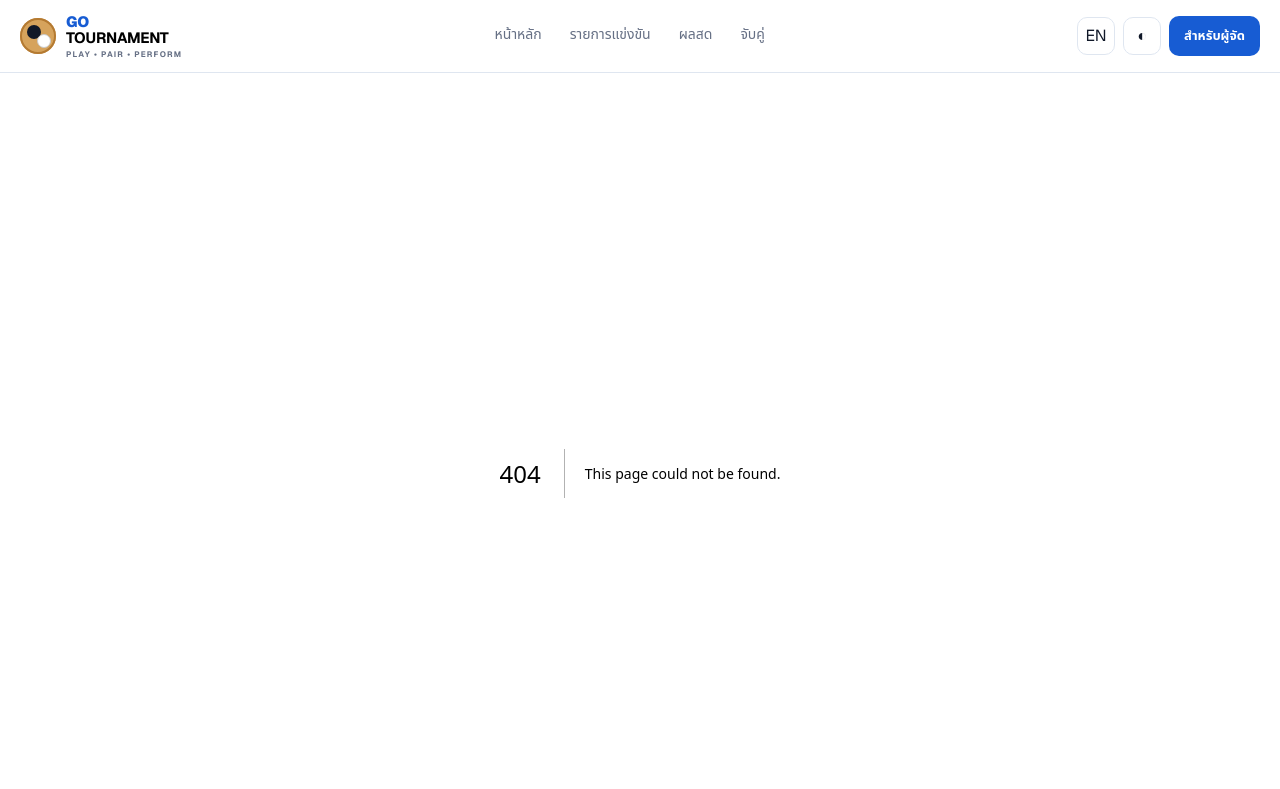
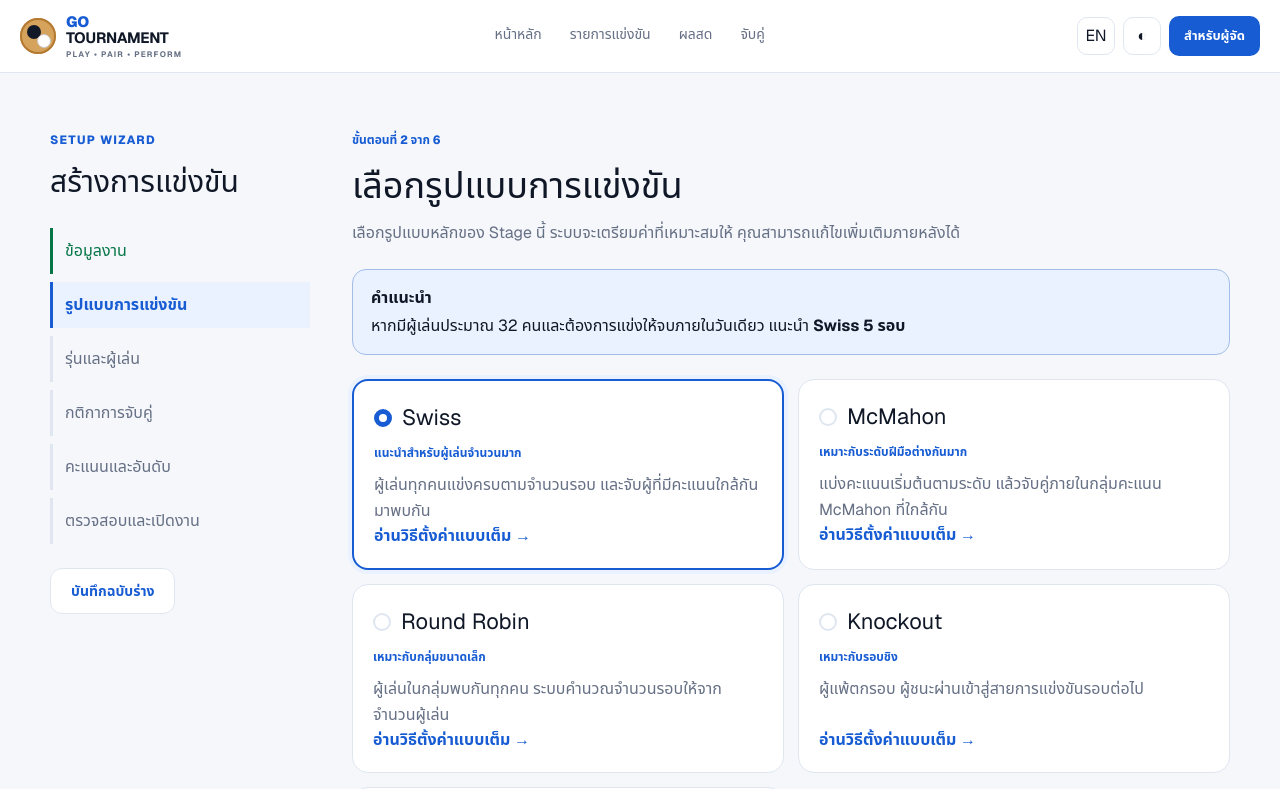
Before and after one commit to sawitree2168-sys/go-competition, a Next.js app: page /admin/setup in a window 1280 px wide. Before the commit this address had no page. Shown: the top 789 px of the page. Built offline with nearby package versions, Linux system fonts and the light colour scheme.

Commit message:
feat: add guided tournament setup wizard

```diff
--- /dev/null
+++ b/app/admin/setup/page.tsx
@@ -0,0 +1,39 @@
+import type { Metadata } from "next";
+
+export const metadata: Metadata = { title: "ตั้งค่าการแข่งขัน" };
+
+const formats = [
+  { name: "Swiss", tag: "แนะนำสำหรับผู้เล่นจำนวนมาก", text: "ผู้เล่นทุกคนแข่งครบตามจำนวนรอบ และจับผู้ที่มีคะแนนใกล้กันมาพบกัน" },
+  { name: "McMahon", tag: "เหมาะกับระดับฝีมือต่างกันมาก", text: "แบ่งคะแนนเริ่มต้นตามระดับ แล้วจับคู่ภายในกลุ่มคะแนน McMahon ที่ใกล้กัน" },
+  { name: "Round Robin", tag: "เหมาะกับกลุ่มขนาดเล็ก", text: "ผู้เล่นในกลุ่มพบกันทุกคน ระบบคำนวณจำนวนรอบให้จากจำนวนผู้เล่น" },
+  { name: "Knockout", tag: "เหมาะกับรอบชิง", text: "ผู้แพ้ตกรอบ ผู้ชนะผ่านเข้าสู่สายการแข่งขันรอบต่อไป" },
+  { name: "Custom", tag: "กิจกรรมพิเศษ", text: "สำหรับ GO Survival, Boss Battle หรือกติกาที่ไม่ใช่การแข่งขันมาตรฐาน" },
+];
+
+export default function SetupPage() {
+  return (
+    <section className="section-shell page-section setup-layout">
+      <aside className="setup-sidebar">
+        <span className="eyebrow">SETUP WIZARD</span><h1>สร้างการแข่งขัน</h1>
+        <ol>
+          <li className="done">ข้อมูลงาน</li><li className="current">รูปแบบการแข่งขัน</li><li>รุ่นและผู้เล่น</li><li>กติกาการจับคู่</li><li>คะแนนและอันดับ</li><li>ตรวจสอบและเปิดงาน</li>
+        </ol>
+        <button className="button button-secondary">บันทึกฉบับร่าง</button>
+      </aside>
+      <div className="setup-content">
+        <div className="setup-intro"><span>ขั้นตอนที่ 2 จาก 6</span><h2>เลือกรูปแบบการแข่งขัน</h2><p>เลือกรูปแบบหลักของ Stage นี้ ระบบจะเตรียมค่าที่เหมาะสมให้ คุณสามารถแก้ไขเพิ่มเติมภายหลังได้</p></div>
+        <div className="recommendation"><strong>คำแนะนำ</strong><p>หากมีผู้เล่นประมาณ 32 คนและต้องการแข่งให้จบภายในวันเดียว แนะนำ <b>Swiss 5 รอบ</b></p></div>
+        <div className="format-grid">
+          {formats.map((format, index) => (
+            <article className={index === 0 ? "format-card selected" : "format-card"} key={format.name}>
+              <div><span className="radio-dot" /><h3>{format.name}</h3></div>
+              <strong>{format.tag}</strong><p>{format.text}</p>
+              <button type="button">อ่านวิธีตั้งค่าแบบเต็ม →</button>
+            </article>
+          ))}
+        </div>
+        <div className="setup-actions"><button className="button button-secondary">ย้อนกลับ</button><button className="button button-primary">ใช้ Swiss และไปต่อ</button></div>
+      </div>
+    </section>
+  );
+}
```
